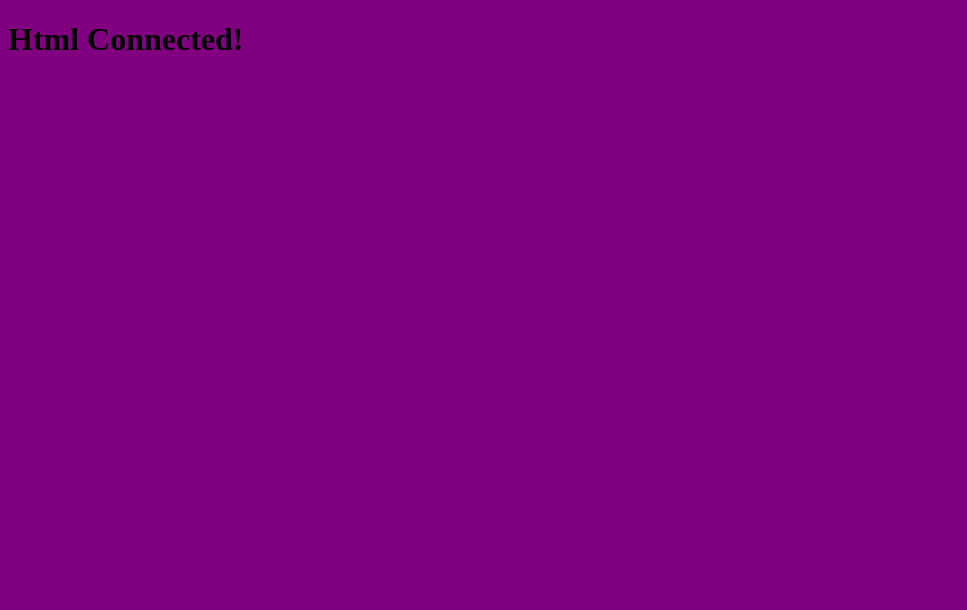
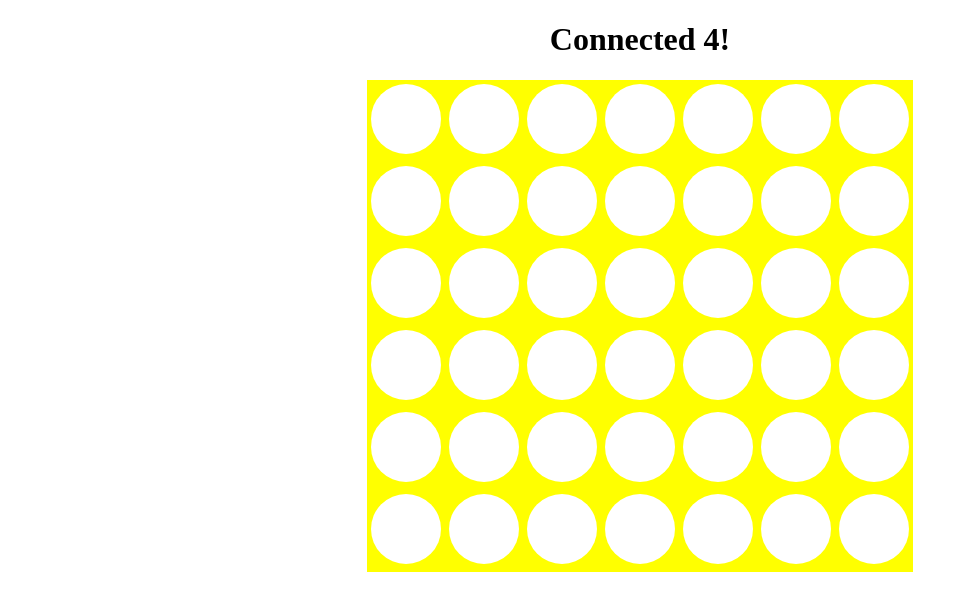
Before and after one commit to MsNahid/Connect-Four-JavaScript-Jquery, a plain HTML site: page Version 1/index.html in a window 1280 px wide. Shown: the whole page, without its empty margins (0-967 px from the left). Drawn offline with nearby package versions, Linux system fonts and the light colour scheme.

Commit message:
initial greed set-up

```diff
--- /dev/null
+++ b/Version 1/connect4.js
@@ -0,0 +1,21 @@
+class Connect4{
+    constructor(selector){
+        this.ROWS = 6;
+        this.COLS = 7;
+        this.selector = selector;
+        this.createGrid();
+    }
+
+    createGrid(){
+        const $board = $(this.selector);
+        for(let row = 0; row < this.ROWS; row++){
+            const $row = $('<div>').addClass('row');
+            for(let col = 0; col < this.COLS; col++){
+                const $col = $('<div>').addClass('col empty');
+                $row.append($col);
+            }
+            $board.append($row);
+        }
+        console.log($board.html());
+    }
+}
--- a/index.html
+++ b/Version 1/index.html
@@ -6,10 +6,14 @@
     <title>Connect 4</title>
     <link rel="stylesheet" href="style.css">
     <script src="https://code.jquery.com/jquery-3.5.1.js" integrity="sha256-QWo7LDvxbWT2tbbQ97B53yJnYU3WhH/C8ycbRAkjPDc=" crossorigin="anonymous"></script>
+    <script src="connect4.js"></script>
     <script src="main.js"></script>
 </head>
 <body>
-    <h1>Html Connected!</h1>
+    <h1>Connected 4!</h1>
+    <div id="connect4">
+
+    </div>
 
 </body>
 </html>
--- /dev/null
+++ b/Version 1/main.js
@@ -0,0 +1,3 @@
+$(document).ready(function(){
+    const connect4 = new Connect4('#connect4');
+})
--- /dev/null
+++ b/Version 1/style.css
@@ -0,0 +1,18 @@
+body{
+    text-align: center;
+}
+
+#connect4{
+    background-color: yellow;
+    display: inline-block;
+
+}
+
+.col{
+    width: 70px;
+    height: 70px;
+    display: inline-block;
+    background-color: white;
+    border-radius: 50%;
+    margin: 4px;
+}
--- a/main.js
+++ /dev/null
@@ -1,5 +0,0 @@
-console.log("js connected!")
-
-$(document).ready(function(){
-    console.log("jquery connected!")
-})
--- a/style.css
+++ /dev/null
@@ -1,3 +0,0 @@
-body{
-    background-color: purple;
-}
```
